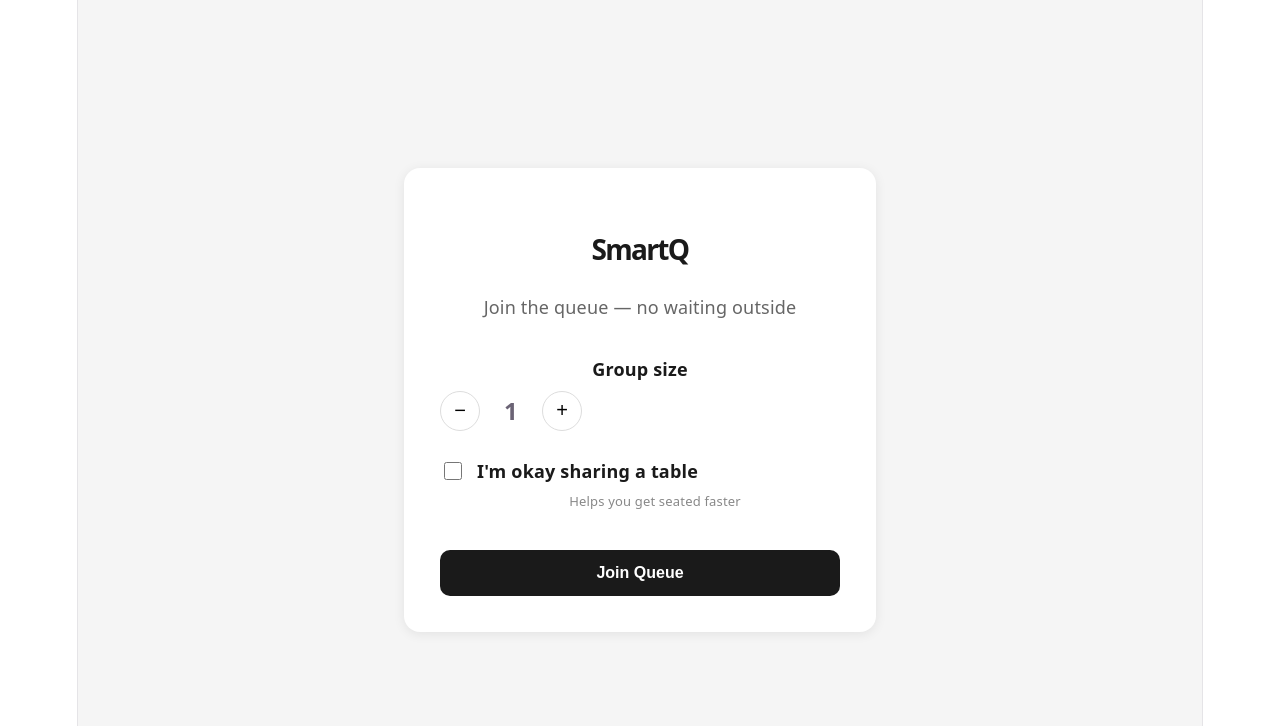
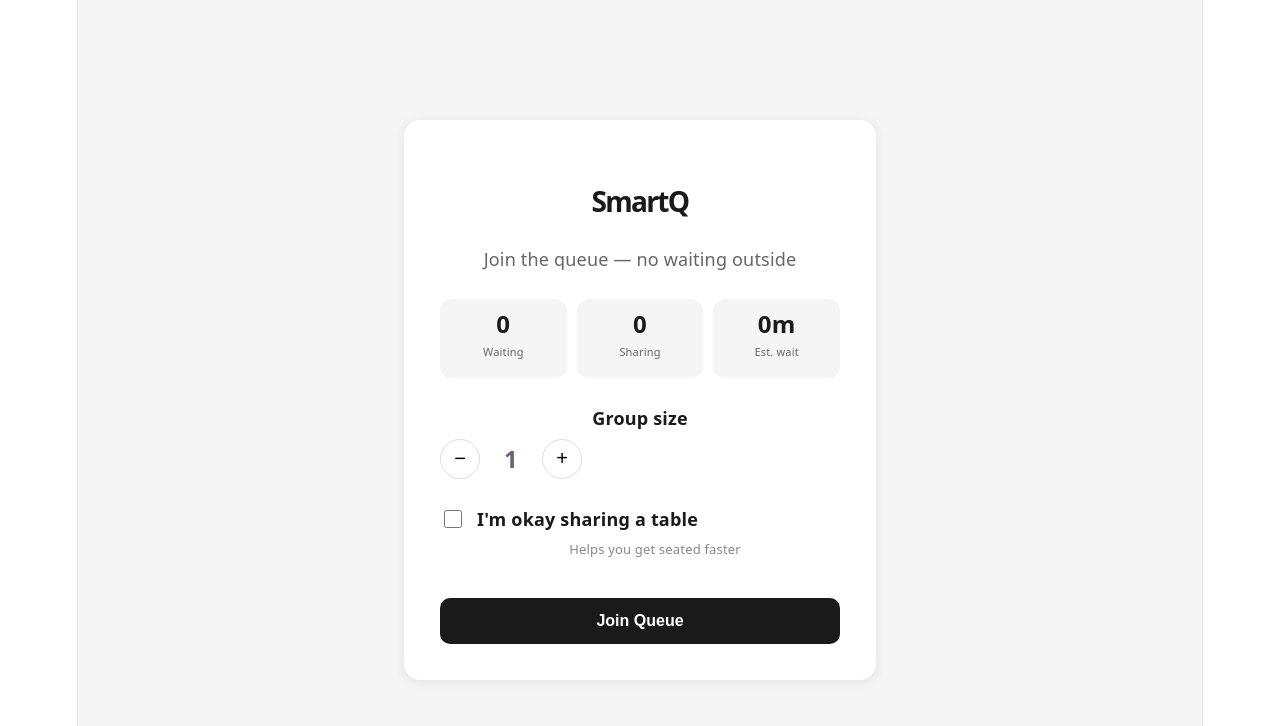
Before and after one commit to irajanirudd/Smart-Q, a React (Vite) app: page / in a window 1280 px wide. Shown: the top 726 px of the page. Built offline with nearby package versions, Linux system fonts and the light colour scheme; no server answers; the database is empty.

Commit message:
Add live stats to landing page

```diff
--- a/src/pages/JoinQueue.jsx
+++ b/src/pages/JoinQueue.jsx
@@ -1,13 +1,25 @@
-import { useState } from "react";
+import { useState, useEffect } from "react";
 import { useNavigate } from "react-router-dom";
-import { collection, addDoc, serverTimestamp } from "firebase/firestore";
+import { collection, addDoc, serverTimestamp, onSnapshot, query, where } from "firebase/firestore";
 import { db } from "../firebase";
 
 export default function JoinQueue() {
   const [groupSize, setGroupSize] = useState(1);
   const [sharing, setSharing] = useState(false);
   const [loading, setLoading] = useState(false);
+  const [waitingCount, setWaitingCount] = useState(0);
+  const [sharingCount, setSharingCount] = useState(0);
   const navigate = useNavigate();
+
+  useEffect(() => {
+    const q = query(collection(db, "queue"), where("status", "==", "waiting"));
+    const unsub = onSnapshot(q, (snap) => {
+      const docs = snap.docs.map(d => d.data());
+      setWaitingCount(docs.length);
+      setSharingCount(docs.filter(d => d.sharing).length);
+    });
+    return () => unsub();
+  }, []);
 
   const joinQueue = async () => {
     setLoading(true);
@@ -26,13 +38,31 @@ export default function JoinQueue() {
     }
   };
 
+  const estWait = waitingCount * 10;
+
   return (
     <div style={{ minHeight: "100vh", background: "#f5f5f5", display: "flex", alignItems: "center", justifyContent: "center" }}>
       <div style={{ background: "white", borderRadius: "16px", padding: "2rem", width: "90%", maxWidth: "400px", boxShadow: "0 2px 12px rgba(0,0,0,0.08)" }}>
 
-        <div style={{ textAlign: "center", marginBottom: "2rem" }}>
+        <div style={{ textAlign: "center", marginBottom: "1.5rem" }}>
           <h1 style={{ fontSize: "28px", fontWeight: "700", color: "#1a1a1a" }}>SmartQ</h1>
           <p style={{ color: "#666", marginTop: "4px" }}>Join the queue — no waiting outside</p>
+        </div>
+
+        {/* Live stats */}
+        <div style={{ display: "grid", gridTemplateColumns: "1fr 1fr 1fr", gap: "10px", marginBottom: "1.5rem" }}>
+          <div style={{ background: "#f5f5f5", borderRadius: "12px", padding: "12px", textAlign: "center" }}>
+            <p style={{ fontSize: "24px", fontWeight: "700", color: "#1a1a1a" }}>{waitingCount}</p>
+            <p style={{ fontSize: "11px", color: "#666", marginTop: "2px" }}>Waiting</p>
+          </div>
+          <div style={{ background: "#f5f5f5", borderRadius: "12px", padding: "12px", textAlign: "center" }}>
+            <p style={{ fontSize: "24px", fontWeight: "700", color: "#1a1a1a" }}>{sharingCount}</p>
+            <p style={{ fontSize: "11px", color: "#666", marginTop: "2px" }}>Sharing</p>
+          </div>
+          <div style={{ background: "#f5f5f5", borderRadius: "12px", padding: "12px", textAlign: "center" }}>
+            <p style={{ fontSize: "24px", fontWeight: "700", color: "#1a1a1a" }}>{estWait}m</p>
+            <p style={{ fontSize: "11px", color: "#666", marginTop: "2px" }}>Est. wait</p>
+          </div>
         </div>
 
         <div style={{ marginBottom: "1.5rem" }}>
@@ -41,14 +71,10 @@ export default function JoinQueue() {
           </label>
           <div style={{ display: "flex", alignItems: "center", gap: "16px" }}>
             <button onClick={() => setGroupSize(Math.max(1, groupSize - 1))}
-              style={{ width: "40px", height: "40px", borderRadius: "50%", border: "1px solid #ddd", background: "white", fontSize: "20px", cursor: "pointer" }}>
-              −
-            </button>
+              style={{ width: "40px", height: "40px", borderRadius: "50%", border: "1px solid #ddd", background: "white", fontSize: "20px", cursor: "pointer" }}>−</button>
             <span style={{ fontSize: "24px", fontWeight: "700", minWidth: "30px", textAlign: "center" }}>{groupSize}</span>
             <button onClick={() => setGroupSize(Math.min(10, groupSize + 1))}
-              style={{ width: "40px", height: "40px", borderRadius: "50%", border: "1px solid #ddd", background: "white", fontSize: "20px", cursor: "pointer" }}>
-              +
-            </button>
+              style={{ width: "40px", height: "40px", borderRadius: "50%", border: "1px solid #ddd", background: "white", fontSize: "20px", cursor: "pointer" }}>+</button>
           </div>
         </div>
 
```
